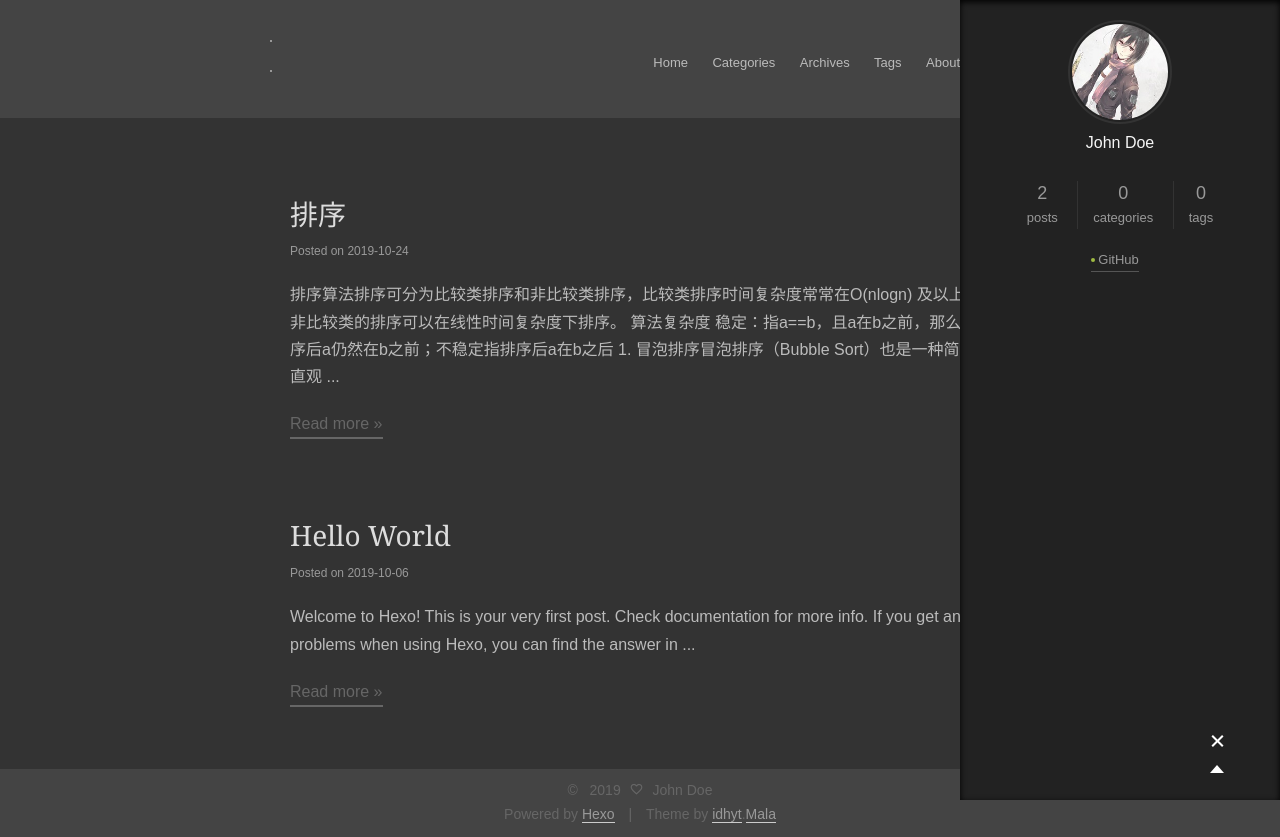
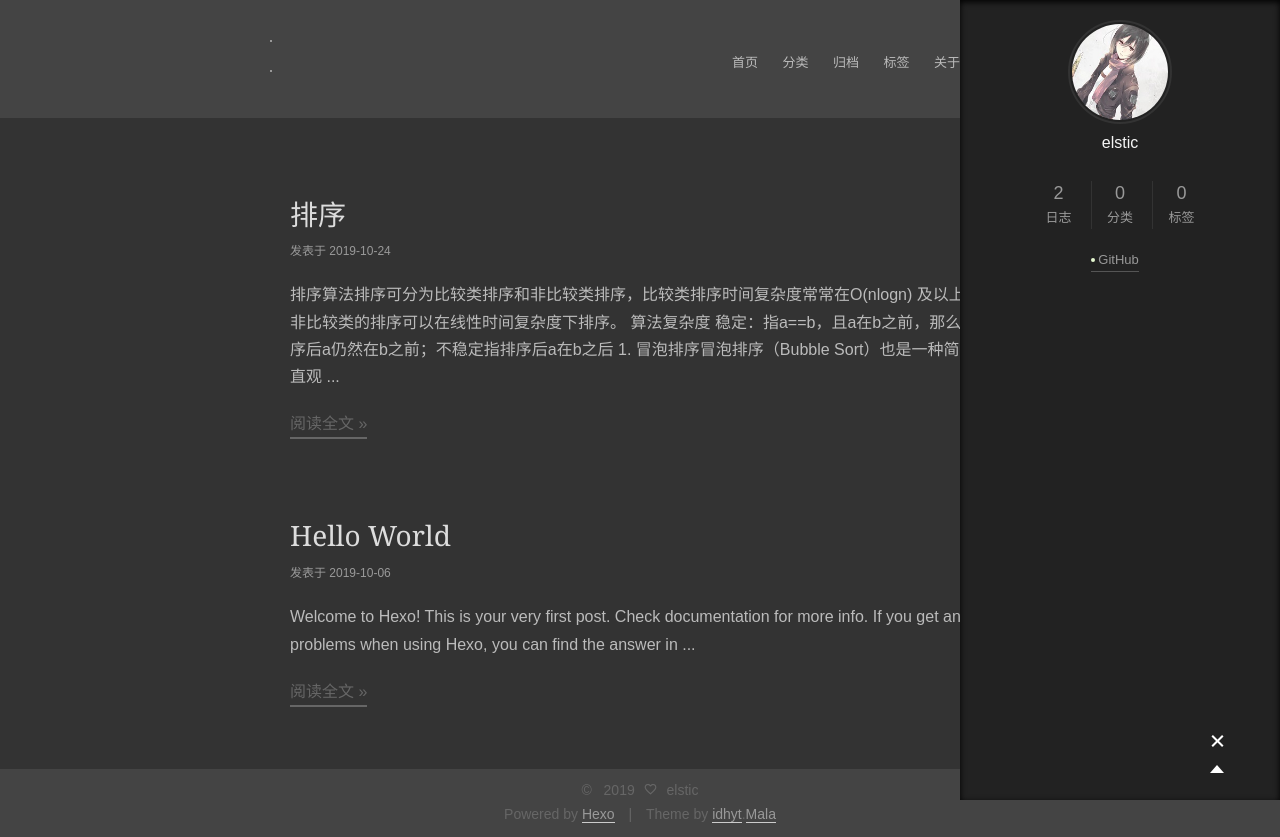
Before and after one commit to elstic/elstic.github.io, a plain HTML site: page index.html in a window 1280 px wide. Both pictures are taken after a click on the element 1217 px from the left and 742 px from the top of the page. Drawn offline with Linux system fonts and the light colour scheme.

Commit message:
Site updated: 2019-10-24 16:30:59

```diff
--- a/css/main.css
+++ b/css/main.css
@@ -1069,7 +1069,7 @@ body {
   width: 4px;
   height: 4px;
   border-radius: 50%;
-  background: #9fba42;
+  background: #e4f7cf;
 }
 .links-of-friendly a {
   display: inline-block;
@@ -1087,7 +1087,7 @@ body {
   width: 4px;
   height: 4px;
   border-radius: 50%;
-  background: #79331c;
+  background: #ff4eff;
 }
 .sidebar-nav {
   margin: 0;
--- a/index.html
+++ b/index.html
@@ -21,8 +21,6 @@
 
 
 
-  <link href="//fonts.googleapis.com/css?family=Lato:300,400,700,400italic&subset=latin,latin-ext" rel="stylesheet" type="text/css">
-
 
 <link rel="stylesheet" type="text/css" href="/css/main.css?v=0.4.5.1">
 
@@ -39,12 +37,12 @@
 
 
 <meta property="og:type" content="website">
-<meta property="og:title" content="Hexo">
+<meta property="og:title" content="elstic&#39;s blog">
 <meta property="og:url" content="http://yoursite.com/index.html">
-<meta property="og:site_name" content="Hexo">
-<meta property="og:locale" content="en">
+<meta property="og:site_name" content="elstic&#39;s blog">
+<meta property="og:locale" content="zh-Hans">
 <meta name="twitter:card" content="summary">
-<meta name="twitter:title" content="Hexo">
+<meta name="twitter:title" content="elstic&#39;s blog">
 
 
 <script type="text/javascript" id="hexo.configuration">
@@ -54,10 +52,10 @@
   };
 </script>
 
-  <title> Hexo </title>
+  <title> elstic's blog </title>
 </head>
 
-<body itemscope itemtype="http://schema.org/WebPage" lang="en">
+<body itemscope itemtype="http://schema.org/WebPage" lang="zh-Hans">
 
   <!--[if lte IE 8]>
   <div style=' clear: both; height: 59px; padding:0 0 0 15px; position: relative;margin:0 auto;'>
@@ -107,7 +105,7 @@
         <li class="menu-item menu-item-home">
           <a href="/" rel="section">
             <i class="menu-item-icon icon-next-home"></i> <br>
-            Home
+            首页
           </a>
         </li>
 
@@ -115,7 +113,7 @@
         <li class="menu-item menu-item-categories">
           <a href="/categories" rel="section">
             <i class="menu-item-icon icon-next-categories"></i> <br>
-            Categories
+            分类
           </a>
         </li>
 
@@ -123,7 +121,7 @@
         <li class="menu-item menu-item-archives">
           <a href="/archives" rel="section">
             <i class="menu-item-icon icon-next-archives"></i> <br>
-            Archives
+            归档
           </a>
         </li>
 
@@ -131,7 +129,7 @@
         <li class="menu-item menu-item-tags">
           <a href="/tags" rel="section">
             <i class="menu-item-icon icon-next-tags"></i> <br>
-            Tags
+            标签
           </a>
         </li>
 
@@ -139,7 +137,7 @@
         <li class="menu-item menu-item-about">
           <a href="/about" rel="section">
             <i class="menu-item-icon icon-next-about"></i> <br>
-            About
+            关于
           </a>
         </li>
 
@@ -188,7 +186,7 @@
 
       <div class="post-meta">
         <span class="post-time">
-          Posted on
+          发表于
           <time itemprop="dateCreated" datetime="2019-10-24T12:09:05+08:00" content="2019-10-24">
             2019-10-24
           </time>
@@ -219,7 +217,7 @@
           </span>
           <div class="post-more-link text-center">
             <a class="btn" href="/2019/10/24/My-New-Post/#more" rel="contents">
-              Read more &raquo;
+              阅读全文 &raquo;
             </a>
           </div>
 
@@ -261,7 +259,7 @@
 
       <div class="post-meta">
         <span class="post-time">
-          Posted on
+          发表于
           <time itemprop="dateCreated" datetime="2019-10-06T11:14:35+08:00" content="2019-10-06">
             2019-10-06
           </time>
@@ -289,7 +287,7 @@
           </span>
           <div class="post-more-link text-center">
             <a class="btn" href="/2019/10/06/hello-world/#more" rel="contents">
-              Read more &raquo;
+              阅读全文 &raquo;
             </a>
           </div>
 
@@ -335,29 +333,29 @@
 
       <section class="site-overview">
         <div class="site-author motion-element" itemprop="author" itemscope itemtype="http://schema.org/Person">
-          <img class="site-author-image" src="/images/default_avatar.jpg" alt="John Doe" itemprop="image">
-          <p class="site-author-name" itemprop="name">John Doe</p>
+          <img class="site-author-image" src="/images/default_avatar.jpg" alt="elstic" itemprop="image">
+          <p class="site-author-name" itemprop="name">elstic</p>
         </div>
         <p class="site-description motion-element" itemprop="description"></p>
         <nav class="site-state motion-element">
           <div class="site-state-item site-state-posts">
             <a href="/archives">
               <span class="site-state-item-count">2</span>
-              <span class="site-state-item-name">posts</span>
+              <span class="site-state-item-name">日志</span>
             </a>
           </div>
 
           <div class="site-state-item site-state-categories">
             <a href="/categories">
               <span class="site-state-item-count">0</span>
-              <span class="site-state-item-name">categories</span>
+              <span class="site-state-item-name">分类</span>
               </a>
           </div>
 
           <div class="site-state-item site-state-tags">
             <a href="/tags">
               <span class="site-state-item-count">0</span>
-              <span class="site-state-item-name">tags</span>
+              <span class="site-state-item-name">标签</span>
               </a>
           </div>
 
@@ -401,7 +399,7 @@
   <span class="with-love">
     <i class="icon-next-heart"></i>
   </span>
-  <span class="author" itemprop="copyrightHolder">John Doe
+  <span class="author" itemprop="copyrightHolder">elstic
   </span>
 </div>
 
```
Also changed, not shown: 2019/10/06/hello-world/index.html (+18 -20 lines), 2019/10/24/My-New-Post/index.html (+18 -20 lines), archives/2019/10/index.html (+18 -20 lines), archives/2019/index.html (+18 -20 lines), archives/index.html (+18 -20 lines), categories/index.html (+15 -17 lines).
